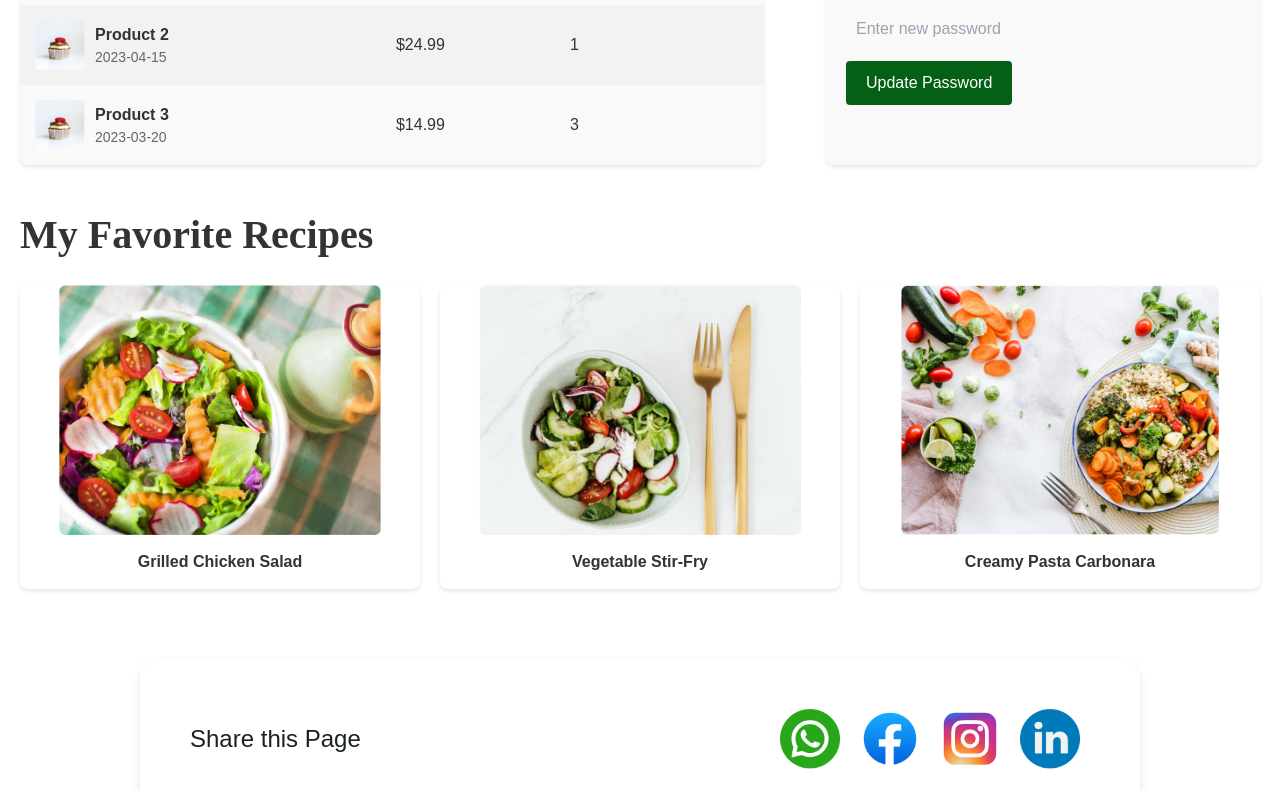
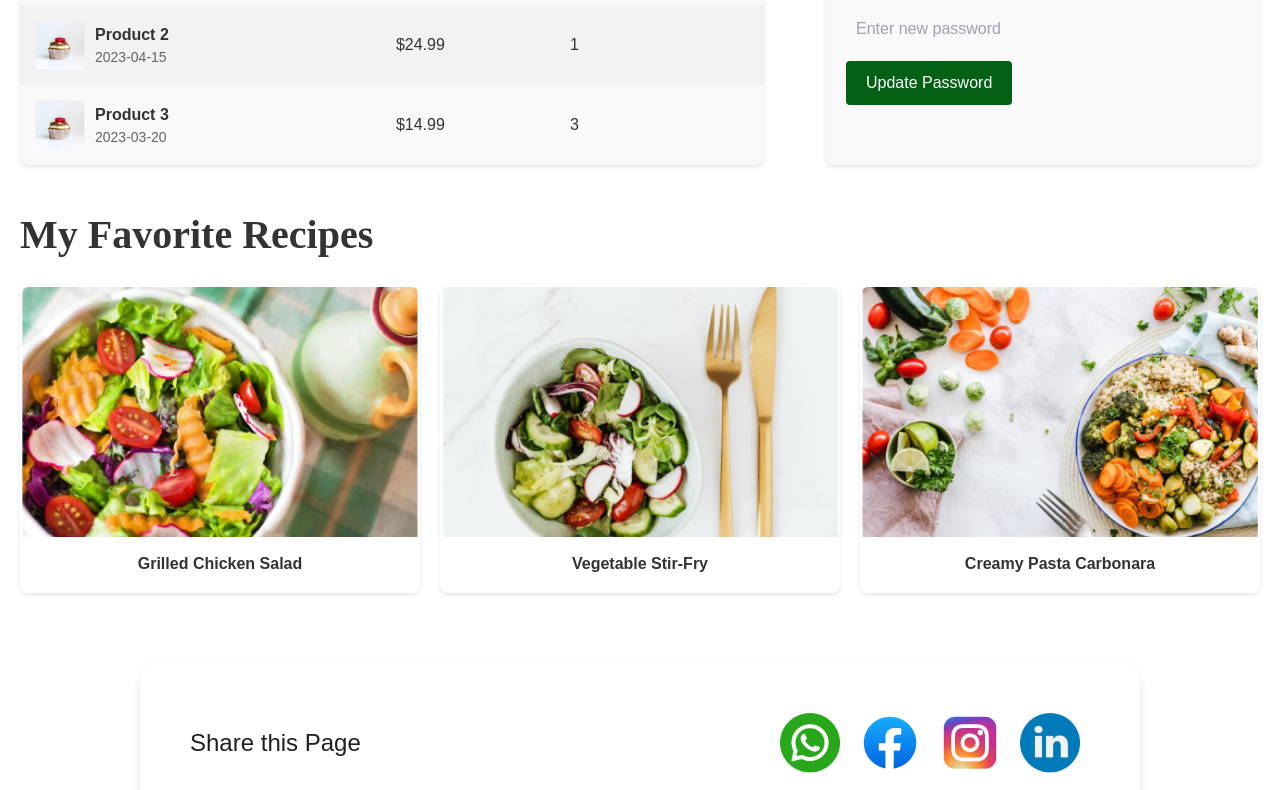
Before and after one commit to asadishaq15/voganizzzeeee, a React (Vite) app: page /myprofile in a window 1280 px wide. Shown: the part 473-1263 px from the top of the page. Built offline with nearby package versions, Linux system fonts and the light colour scheme; the HTML template or start-up script is replaced by a standard one.

Commit message:
client review 5

```diff
--- a/src/pages/ProfilePage/profile.jsx
+++ b/src/pages/ProfilePage/profile.jsx
@@ -212,16 +212,32 @@ const RecipesContainer = styled.div`
 `;
 
 const RecipeCard = styled.div`
+  position: relative;
   background-color: white;
   border-radius: 8px;
   box-shadow: 0 2px 4px rgba(0, 0, 0, 0.1);
   overflow: hidden;
+
+
+  border: 2px solid transparent;
+
+
+  transition: border-color 0.3s ease;
+
+  /* Add hover effect */
+  &:hover {
+    border-color: #4caf50;
+  }
+
+
+  z-index: 1;
 `;
+
 
 const RecipeImage = styled.img`
   width: 100%;
   height: 250px;
-  object-fit: contain;
+  object-fit: cover;
 `;
 
 const RecipeTitle = styled.h4`
```
